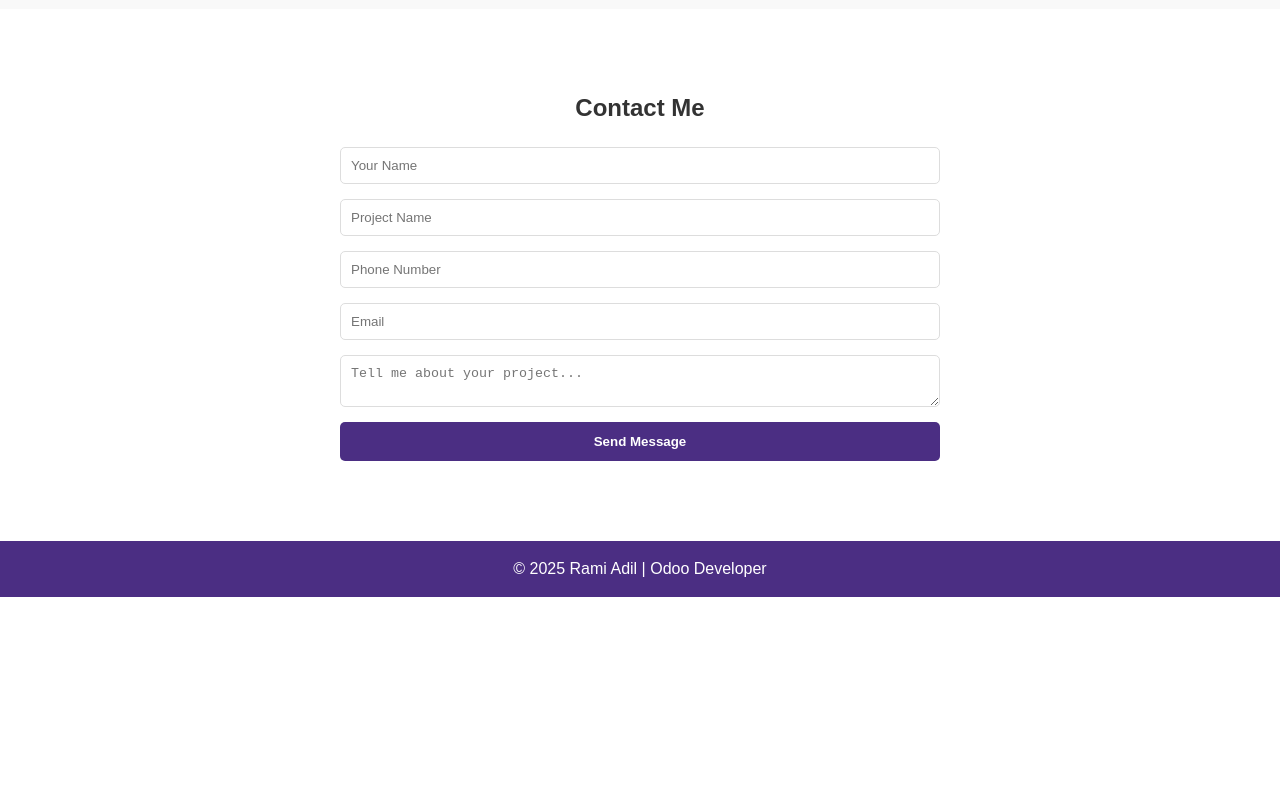
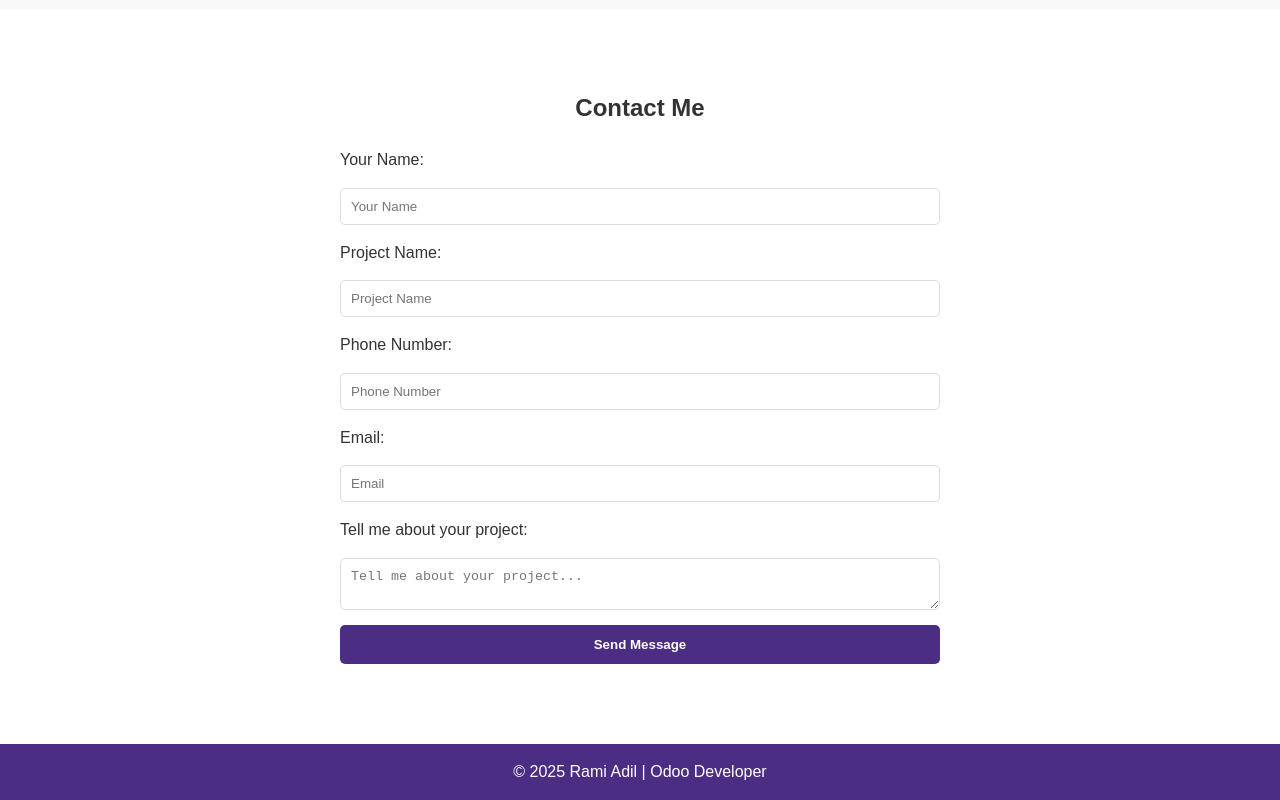
Before and after one commit to RamiAdil/portfolio, a plain HTML site: page index.html in a window 1280 px wide. Shown: the part 1811-2611 px from the top of the page. Before the commit the page ends 2408 px from the top, so only its background shows below. Drawn offline with Linux system fonts and the light colour scheme.

Commit message:
Modify the form

```diff
--- a/index.html
+++ b/index.html
@@ -77,12 +77,17 @@
     <div class="container">
         <h2>Contact Me</h2>
         <form action="https://formspree.io/f/xkgzldpw" method="POST" class="contact-form">
-            <input type="hidden" name="_redirect" value="https://ramiadil.github.io/portfolio/thank-you.html">
-            <input type="text" name="name" placeholder="Your Name" required/>
-            <input type="text" name="project" placeholder="Project Name" required/>
-            <input type="tel" name="phone" placeholder="Phone Number" required/>
-            <input type="email" name="_replyto" placeholder="Email" required/>
-            <textarea name="message" placeholder="Tell me about your project..." required></textarea>
+            <input type="hidden" name="_next" value="https://ramiadil.github.io/portfolio/thank-you.html">
+            <label for="name">Your Name:</label>
+            <input type="text" id="name" name="name" placeholder="Your Name" required>
+            <label for="project">Project Name:</label>
+            <input type="text" id="project" name="project" placeholder="Project Name" required>
+            <label for="phone">Phone Number:</label>
+            <input type="tel" id="phone" name="phone" placeholder="Phone Number" pattern="[0-9]{10}" required>
+            <label for="email">Email:</label>
+            <input type="email" id="email" name="email" placeholder="Email" required>
+            <label for="message">Tell me about your project:</label>
+            <textarea id="message" name="message" placeholder="Tell me about your project..." required></textarea>
             <button type="submit" class="btn">Send Message</button>
         </form>
     </div>
```
